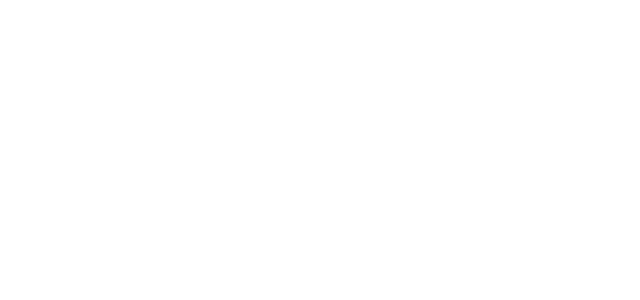
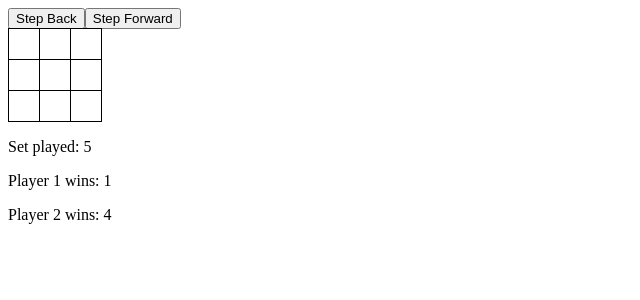
Before and after one commit to alnine/tic-tac-toy, a React (Create React App) app: page / in a window 1280 px wide. Shown: the top 300 px of the page, without its empty margins (0-640 px from the left). Built offline with nearby package versions, Linux system fonts and the light colour scheme.

Commit message:
Adds board component

```diff
--- a/src/common/Button/Button.jsx
+++ b/src/common/Button/Button.jsx
@@ -13,11 +13,13 @@
 export default Button;
 
 Button.propTypes = {
-  label: PropTypes.string.isRequired,
-  className: PropTypes.string.isRequired,
+  label: PropTypes.string,
+  className: PropTypes.string,
   onClick: PropTypes.func,
 };
 
 Button.defaultProps = {
+  label: null,
+  className: null,
   onClick: null,
 };
--- /dev/null
+++ b/src/components/Board/Board.jsx
@@ -0,0 +1,33 @@
+import React from 'react';
+import { Cell } from '../Cell';
+import StyledBoard from './Board.style';
+
+const generateEmptyBoard = size => {
+  const cellCount = size ** 2;
+  const initialArr = Array(cellCount).fill({});
+
+  const emptyBoart = initialArr.map((item, index) => {
+    return { id: index, value: null };
+  });
+
+  return emptyBoart;
+};
+
+const Board = () => {
+  const boardSize = 3;
+  const boardPlan = generateEmptyBoard(boardSize);
+
+  const handleClick = i => {
+    console.log('Cell index is ', i);
+  };
+
+  return (
+    <StyledBoard size={boardSize}>
+      {boardPlan.map(({ id, value }) => (
+        <Cell key={id} value={value} onClick={() => handleClick(id)} />
+      ))}
+    </StyledBoard>
+  );
+};
+
+export default Board;
--- /dev/null
+++ b/src/components/Board/Board.style.js
@@ -0,0 +1,10 @@
+import styled from 'styled-components';
+
+const StyledBoard = styled.div`
+  display: flex;
+  flex-wrap: wrap;
+  width: calc(${props => props.size} * 2em);
+  font-size: 1em;
+`;
+
+export default StyledBoard;
--- /dev/null
+++ b/src/components/Board/index.js
@@ -0,0 +1,4 @@
+import Board from './Board';
+
+export default Board;
+export { Board };
--- a/src/components/Cell/Cell.jsx
+++ b/src/components/Cell/Cell.jsx
@@ -2,12 +2,16 @@
 import PropTypes from 'prop-types';
 import CellButton from './Cell.style';
 
-const Cell = ({ value }) => {
-  return <CellButton label={value} onClick={() => console.log(`Cell ${value} click`)} />;
+const Cell = ({ value, onClick }) => {
+  return <CellButton label={value} onClick={onClick} />;
 };
 
 export default Cell;
 
 Cell.propTypes = {
-  value: PropTypes.string.isRequired,
+  value: PropTypes.string,
 };
+
+Cell.defaultProps = {
+  value: null,
+};
--- a/src/containers/App/App.js
+++ /dev/null
@@ -1,7 +0,0 @@
-import React from 'react';
-
-function App() {
-  return <div className="App" />;
-}
-
-export default App;
--- /dev/null
+++ b/src/containers/App/App.jsx
@@ -0,0 +1,21 @@
+import React from 'react';
+import { Board } from '../../components/Board';
+
+function App() {
+  return (
+    <div className="App">
+      <div>
+        <button type="button">Step Back</button>
+        <button type="button">Step Forward</button>
+      </div>
+      <Board />
+      <div className="result">
+        <p>Set played: 5</p>
+        <p>Player 1 wins: 1</p>
+        <p>Player 2 wins: 4</p>
+      </div>
+    </div>
+  );
+}
+
+export default App;
```
